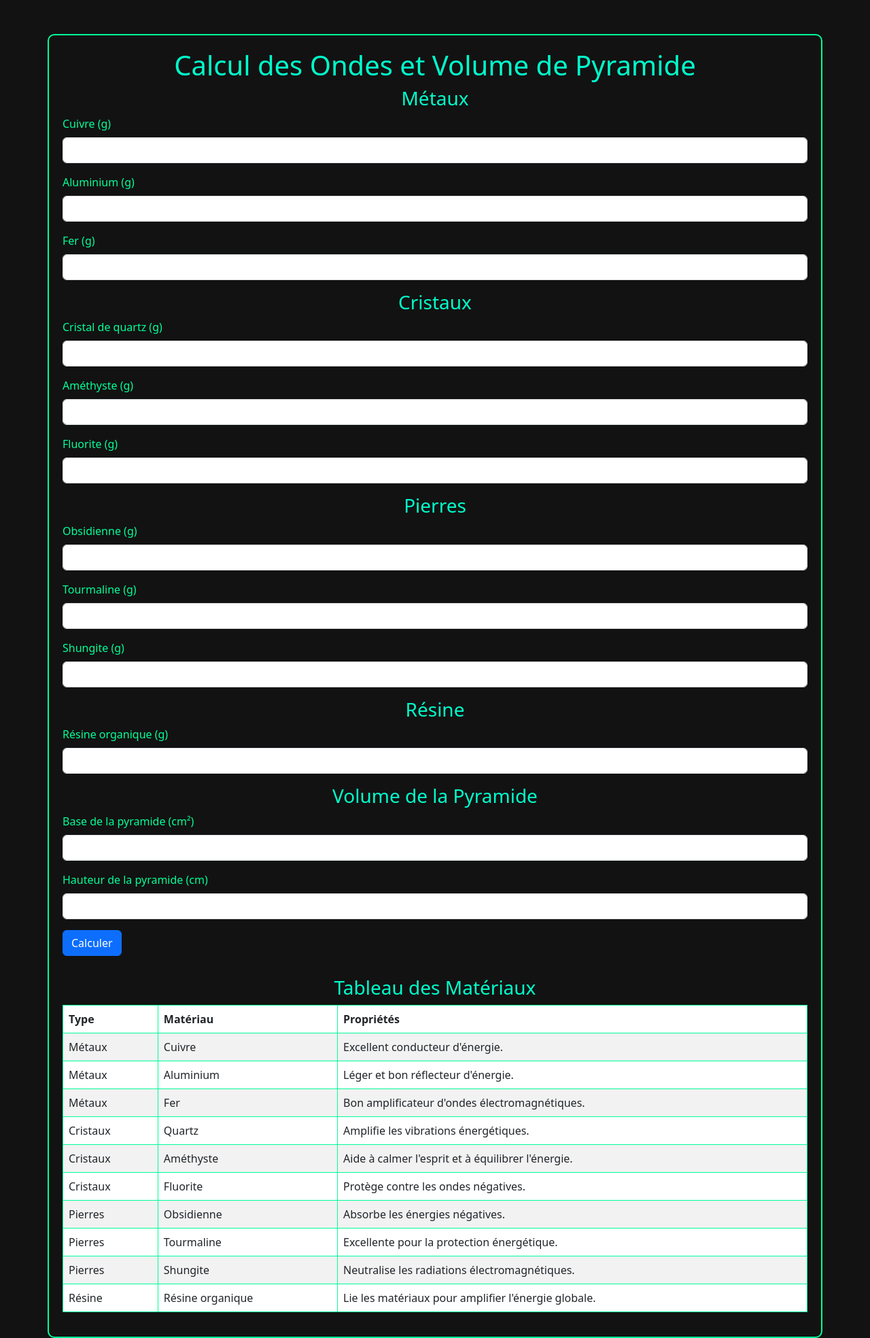
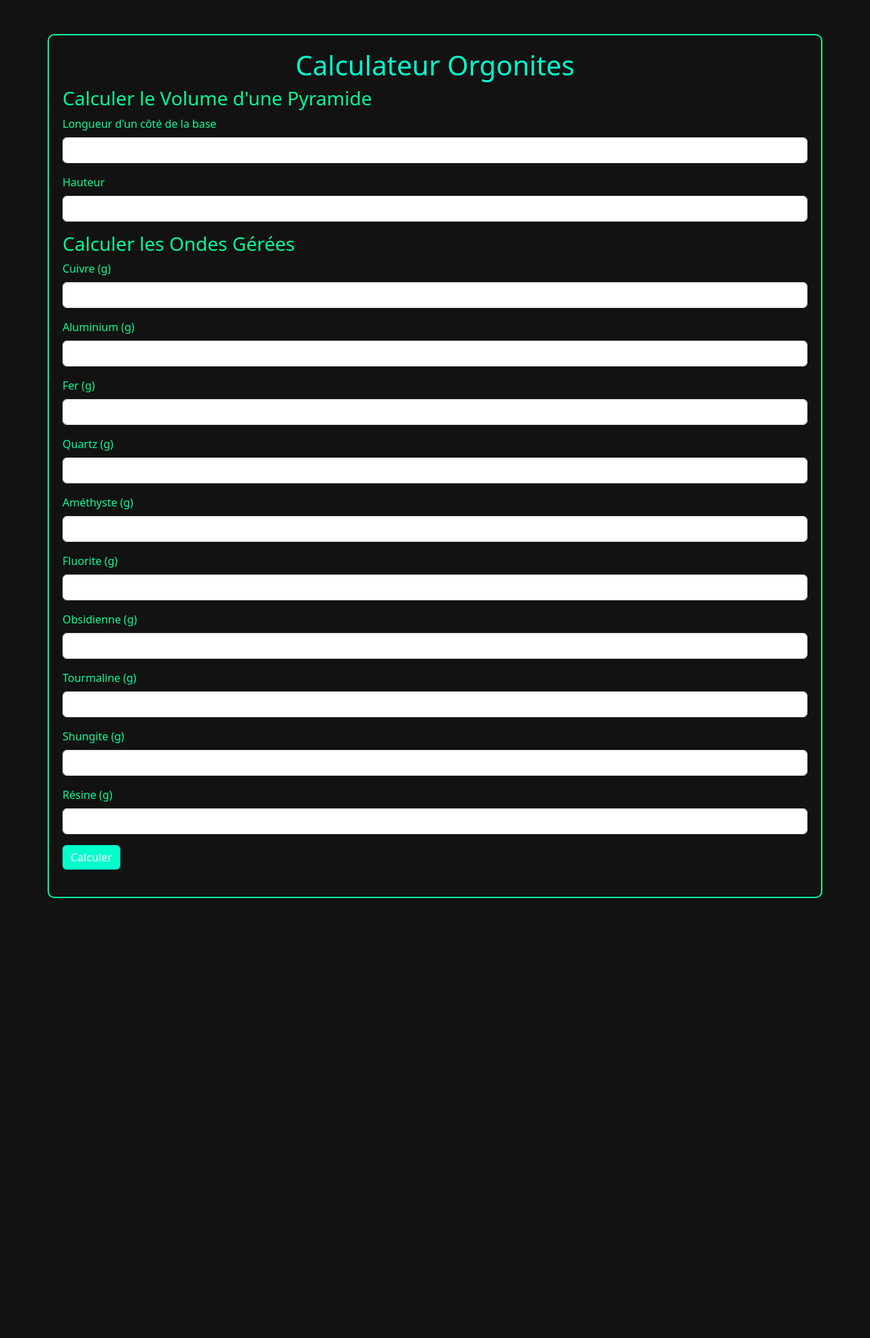
Before and after one commit to tucommenceapousser/orgocalc, a Flask app: page / in a window 1280 px wide. Shown: the whole page at 68% size. After the commit the page ends 1321 px from the top, so only its background shows below. Run offline with Flask 3, Linux system fonts and the light colour scheme.

Commit message:
Update index.html

```diff
--- a/templates/index.html
+++ b/templates/index.html
@@ -3,7 +3,7 @@
 <head>
     <meta charset="UTF-8">
     <meta name="viewport" content="width=device-width, initial-scale=1.0">
-    <title>Calcul des Ondes et Volume - Trhacknon</title>
+    <title>Calculateur Orgonites</title>
     <link rel="stylesheet" href="https://cdn.jsdelivr.net/npm/bootstrap@5.3.0/dist/css/bootstrap.min.css">
     <style>
         body {
@@ -16,18 +16,19 @@
             padding: 20px;
             border-radius: 10px;
         }
-        h1, h3 {
+        h1 {
             text-align: center;
             color: #00ffcc;
         }
-        .table-container {
-            margin-top: 30px;
-        }
-        .table {
+        label {
             color: #00ff99;
         }
-        .table th, .table td {
-            border: 1px solid #00ff99;
+        .btn-primary {
+            background-color: #00ffcc;
+            border: none;
+        }
+        .btn-primary:hover {
+            background-color: #009966;
         }
         .result {
             margin-top: 20px;
@@ -39,11 +40,19 @@
 </head>
 <body>
     <div class="container">
-        <h1>Calcul des Ondes et Volume de Pyramide</h1>
+        <h1>Calculateur Orgonites</h1>
+        <form method="POST" action="/calculate">
+            <h3>Calculer le Volume d'une Pyramide</h3>
+            <div class="mb-3">
+                <label for="side" class="form-label">Longueur d'un côté de la base</label>
+                <input type="number" class="form-control" id="side" name="side">
+            </div>
+            <div class="mb-3">
+                <label for="height" class="form-label">Hauteur</label>
+                <input type="number" class="form-control" id="height" name="height">
+            </div>
 
-        <!-- Formulaire de calcul des ondes -->
-        <form method="POST" action="/calculate">
-            <h3>Métaux</h3>
+            <h3>Calculer les Ondes Gérées</h3>
             <div class="mb-3">
                 <label for="cuivre" class="form-label">Cuivre (g)</label>
                 <input type="number" class="form-control" id="cuivre" name="cuivre">
@@ -56,11 +65,8 @@
                 <label for="fer" class="form-label">Fer (g)</label>
                 <input type="number" class="form-control" id="fer" name="fer">
             </div>
-
-            <!-- Cristaux -->
-            <h3>Cristaux</h3>
             <div class="mb-3">
-                <label for="quartz" class="form-label">Cristal de quartz (g)</label>
+                <label for="quartz" class="form-label">Quartz (g)</label>
                 <input type="number" class="form-control" id="quartz" name="quartz">
             </div>
             <div class="mb-3">
@@ -71,9 +77,6 @@
                 <label for="fluorite" class="form-label">Fluorite (g)</label>
                 <input type="number" class="form-control" id="fluorite" name="fluorite">
             </div>
-
-            <!-- Pierres -->
-            <h3>Pierres</h3>
             <div class="mb-3">
                 <label for="obsidienne" class="form-label">Obsidienne (g)</label>
                 <input type="number" class="form-control" id="obsidienne" name="obsidienne">
@@ -86,23 +89,9 @@
                 <label for="shungite" class="form-label">Shungite (g)</label>
                 <input type="number" class="form-control" id="shungite" name="shungite">
             </div>
-
-            <!-- Résine -->
-            <h3>Résine</h3>
             <div class="mb-3">
-                <label for="resine" class="form-label">Résine organique (g)</label>
+                <label for="resine" class="form-label">Résine (g)</label>
                 <input type="number" class="form-control" id="resine" name="resine">
-            </div>
-
-            <!-- Calcul du volume de la pyramide -->
-            <h3>Volume de la Pyramide</h3>
-            <div class="mb-3">
-                <label for="base" class="form-label">Base de la pyramide (cm²)</label>
-                <input type="number" class="form-control" id="base" name="base">
-            </div>
-            <div class="mb-3">
-                <label for="hauteur" class="form-label">Hauteur de la pyramide (cm)</label>
-                <input type="number" class="form-control" id="hauteur" name="hauteur">
             </div>
 
             <button type="submit" class="btn btn-primary">Calculer</button>
@@ -110,82 +99,10 @@
 
         <!-- Résultat -->
         <div class="result">
-            {% if scalaires %}
-                <h3>Résultat du Calcul des Ondes :</h3>
-                <p>Ondes Scalaires : {{ scalaires }}</p>
-                <p>Ondes Électromagnétiques : {{ electromagnetiques }}</p>
+            {% if result %}
+                <h3>Résultat :</h3>
+                <p>{{ result }}</p>
             {% endif %}
-
-            {% if volume %}
-                <h3>Résultat du Volume de la Pyramide :</h3>
-                <p>Volume de la pyramide : {{ volume }} cm³</p>
-            {% endif %}
-        </div>
-
-        <!-- Tableau des matériaux -->
-        <div class="table-container">
-            <h3>Tableau des Matériaux</h3>
-            <table class="table table-striped">
-                <thead>
-                    <tr>
-                        <th>Type</th>
-                        <th>Matériau</th>
-                        <th>Propriétés</th>
-                    </tr>
-                </thead>
-                <tbody>
-                    <tr>
-                        <td>Métaux</td>
-                        <td>Cuivre</td>
-                        <td>Excellent conducteur d'énergie.</td>
-                    </tr>
-                    <tr>
-                        <td>Métaux</td>
-                        <td>Aluminium</td>
-                        <td>Léger et bon réflecteur d'énergie.</td>
-                    </tr>
-                    <tr>
-                        <td>Métaux</td>
-                        <td>Fer</td>
-                        <td>Bon amplificateur d'ondes électromagnétiques.</td>
-                    </tr>
-                    <tr>
-                        <td>Cristaux</td>
-                        <td>Quartz</td>
-                        <td>Amplifie les vibrations énergétiques.</td>
-                    </tr>
-                    <tr>
-                        <td>Cristaux</td>
-                        <td>Améthyste</td>
-                        <td>Aide à calmer l'esprit et à équilibrer l'énergie.</td>
-                    </tr>
-                    <tr>
-                        <td>Cristaux</td>
-                        <td>Fluorite</td>
-                        <td>Protège contre les ondes négatives.</td>
-                    </tr>
-                    <tr>
-                        <td>Pierres</td>
-                        <td>Obsidienne</td>
-                        <td>Absorbe les énergies négatives.</td>
-                    </tr>
-                    <tr>
-                        <td>Pierres</td>
-                        <td>Tourmaline</td>
-                        <td>Excellente pour la protection énergétique.</td>
-                    </tr>
-                    <tr>
-                        <td>Pierres</td>
-                        <td>Shungite</td>
-                        <td>Neutralise les radiations électromagnétiques.</td>
-                    </tr>
-                    <tr>
-                        <td>Résine</td>
-                        <td>Résine organique</td>
-                        <td>Lie les matériaux pour amplifier l'énergie globale.</td>
-                    </tr>
-                </tbody>
-            </table>
         </div>
     </div>
 </body>
```
